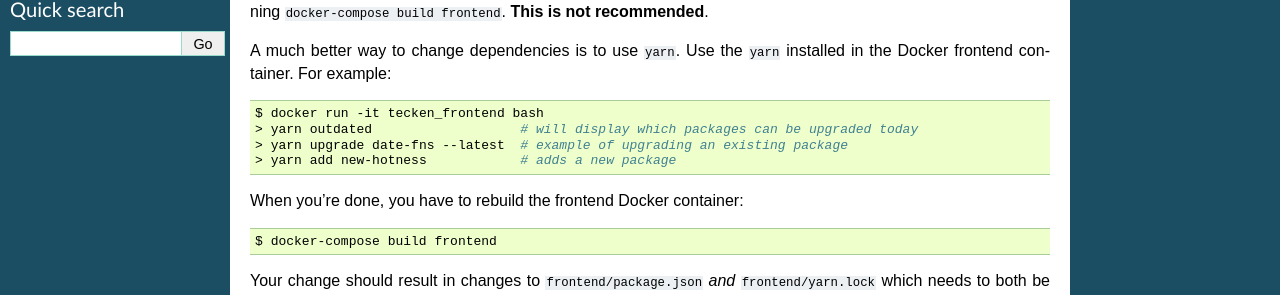
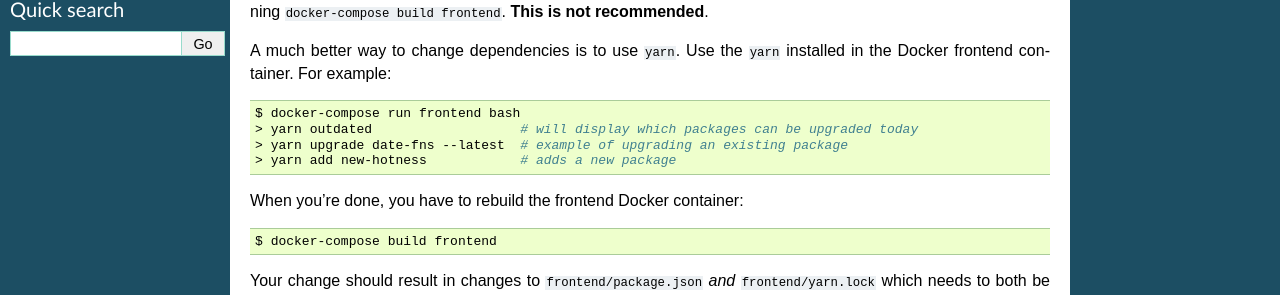
Before and after one commit to mozilla-services/tecken, a Sphinx documentation site: the page built from docs/frontend.rst, in a window 1280 px wide and 900 px high, scrolled down 513 px. Shown: the part 154-449 px from the top of the window. Built offline with Sphinx 7.4.7, drawn with Linux system fonts in a browser that asks for light colours.

Commit message:
update docs about how to upgrade frontend packages

```diff
--- a/docs/frontend.rst
+++ b/docs/frontend.rst
@@ -49,7 +49,7 @@ the ``yarn`` installed in the Docker frontend container. For example:
 
 .. code-block:: shell
 
-    $ docker run -it tecken_frontend bash
+    $ docker-compose run frontend bash
     > yarn outdated                   # will display which packages can be upgraded today
     > yarn upgrade date-fns --latest  # example of upgrading an existing package
     > yarn add new-hotness            # adds a new package
```
